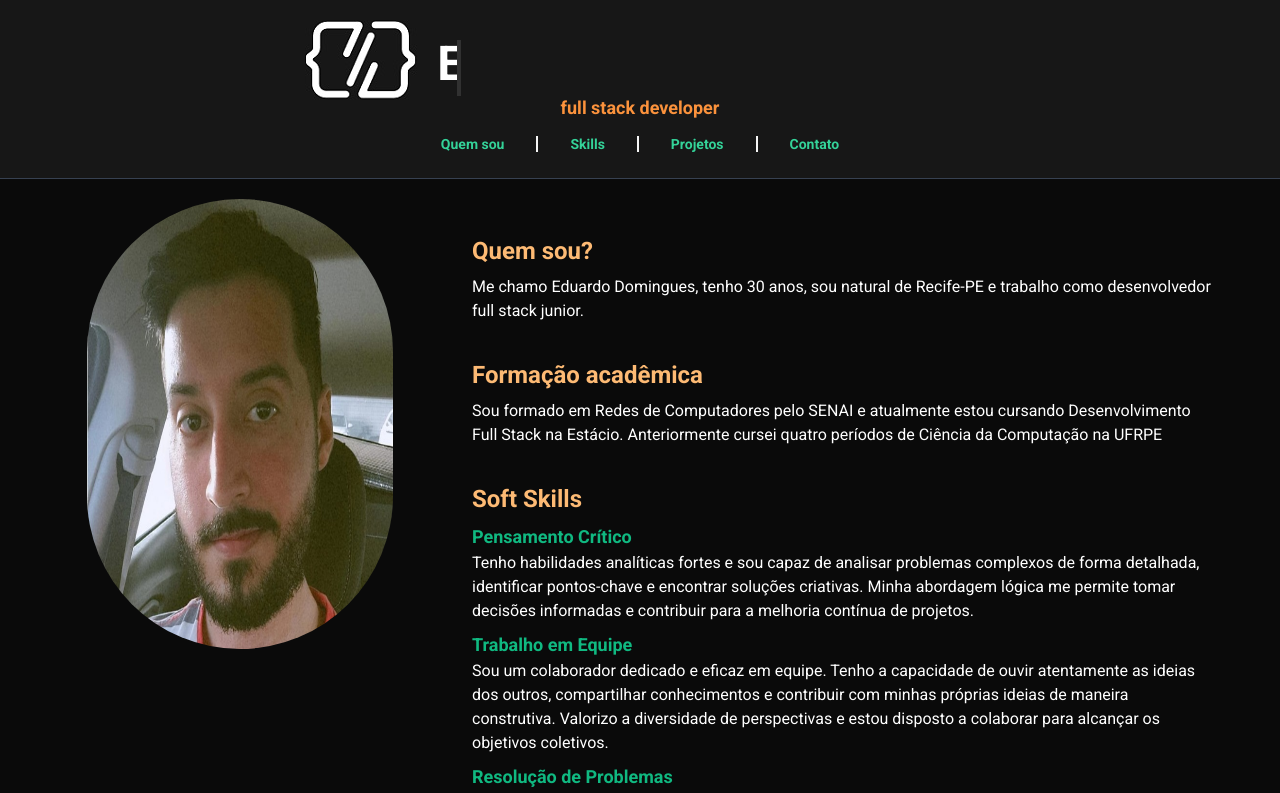
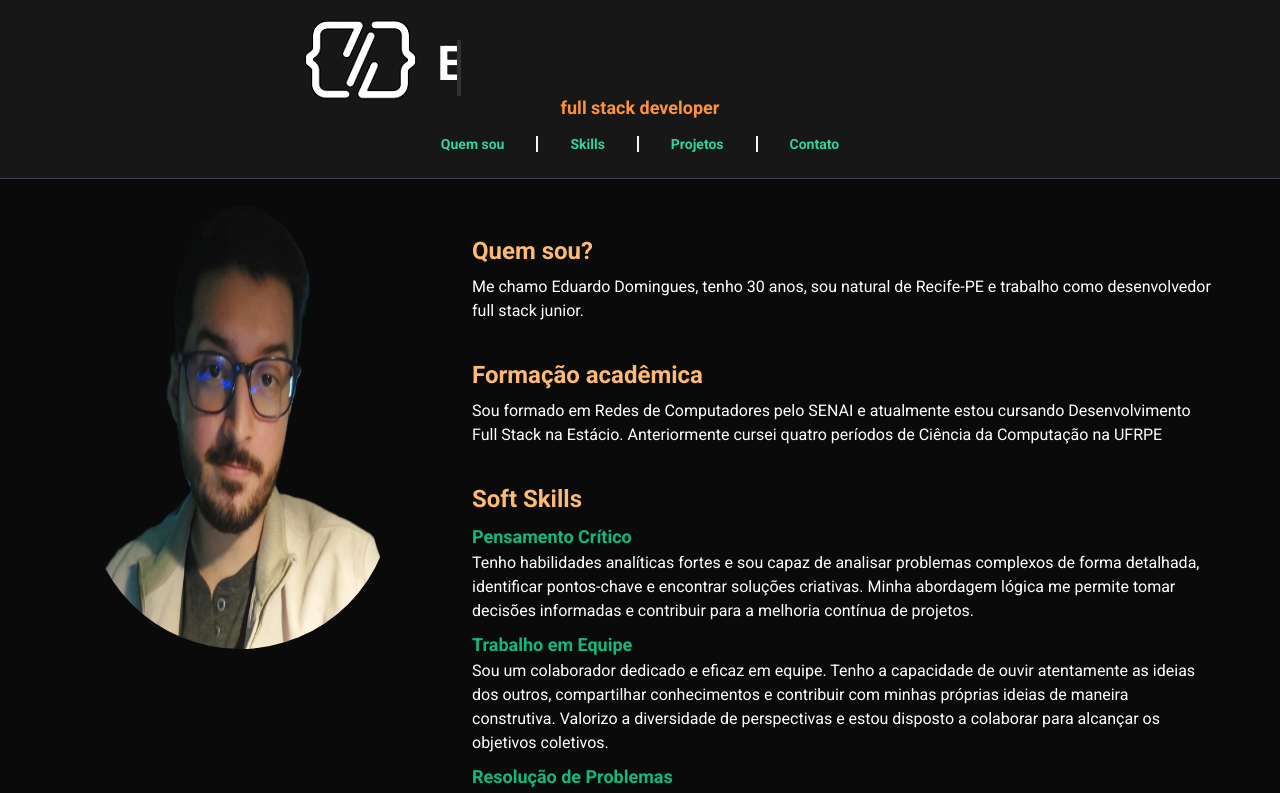
Before and after one commit to eduardoduud/personalpage, a Next.js app: page / in a window 1280 px wide. Shown: the top 793 px of the page. Built offline with nearby package versions, Linux system fonts and the light colour scheme.

Commit message:
change aboutme picture

```diff
--- a/components/sections/aboutme/aboutme.tsx
+++ b/components/sections/aboutme/aboutme.tsx
@@ -29,7 +29,7 @@ const Aboutme = () => {
                   lg:w-9/12
                   2xl:w-11/12
                   "
-                src="/assets/images/eu1.jpg"
+                src="/assets/images/eu.png"
                 alt="Minha Imagem"
               />
             </div>
```
Also changed, not shown: public/assets/images/eu.png (added), public/assets/images/eu1.jpg (deleted).
